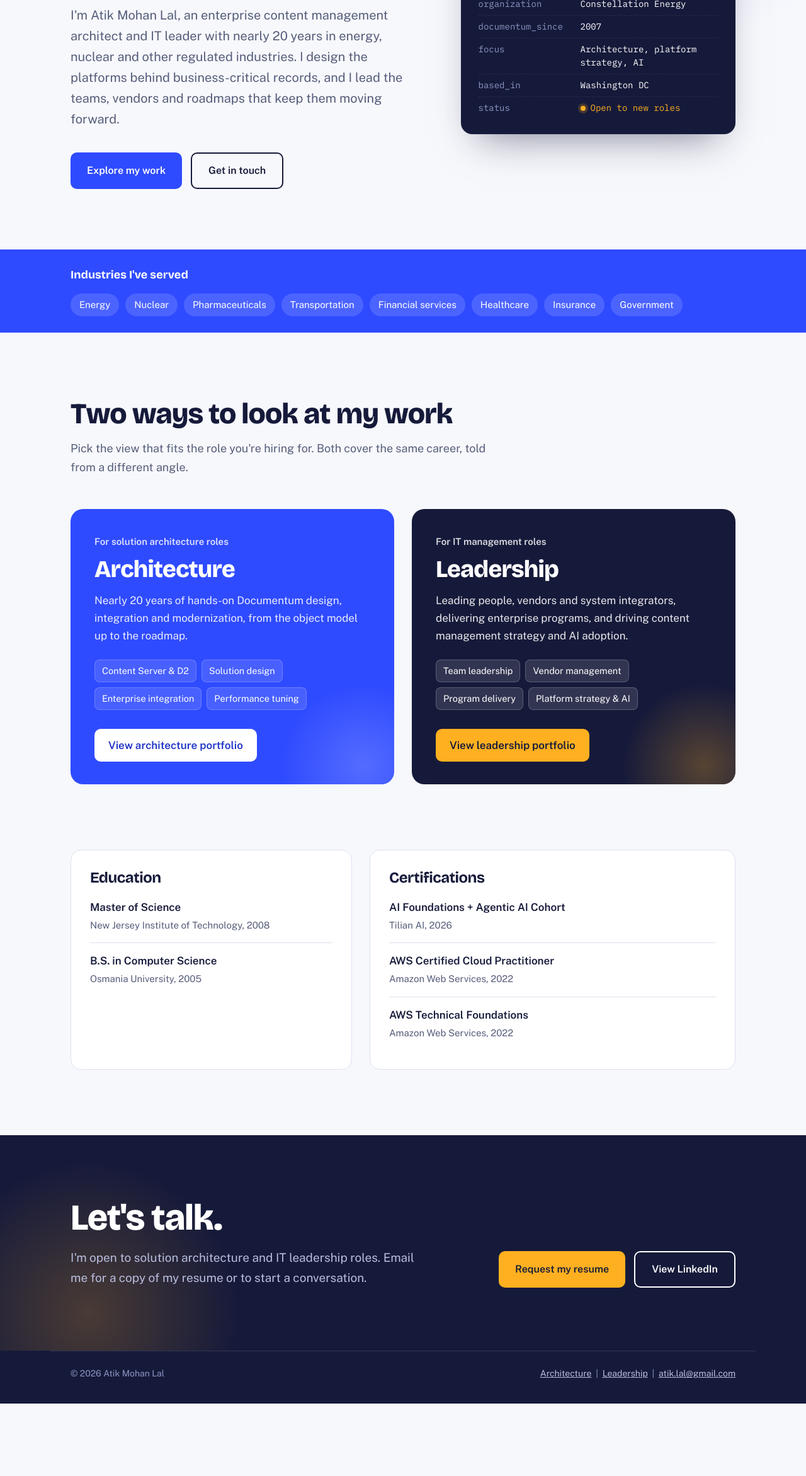
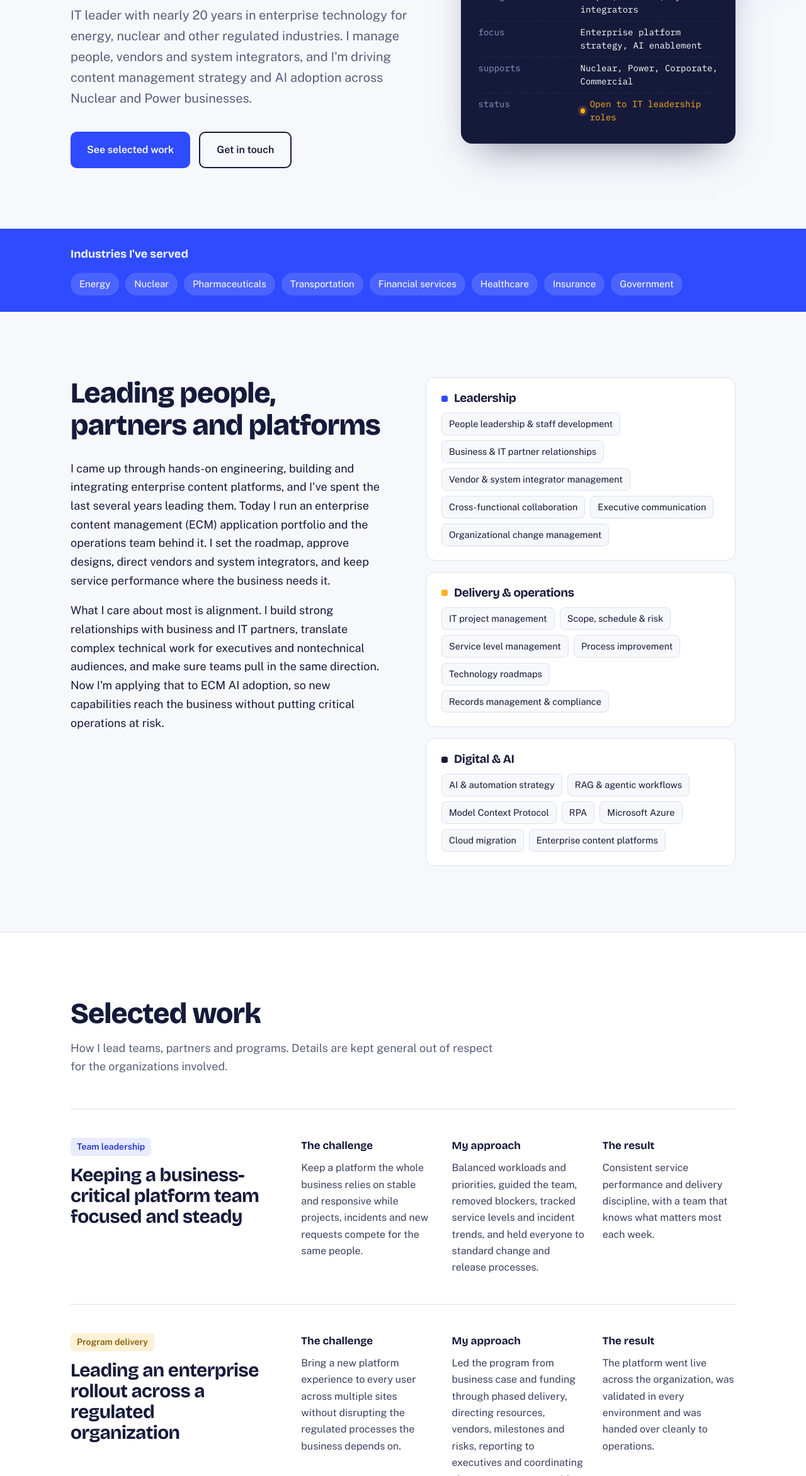
Before and after one commit to atiklal/atiklal.github.io, a plain HTML site: page index.html in a window 1280 px wide. Shown: the part 457-2800 px from the top of the page at 63% size. Before the commit the page ends 2685 px from the top, so only its background shows below. Drawn offline with nearby package versions, Linux system fonts and the light colour scheme.

Commit message:
Update title and description in index.html

```diff
--- a/index.html
+++ b/index.html
@@ -3,8 +3,8 @@
 <head>
 <meta charset="UTF-8">
 <meta name="viewport" content="width=device-width, initial-scale=1.0">
-<title>Atik Mohan Lal | Enterprise Content Management Architect &amp; IT Leader</title>
-<meta name="description" content="Atik Mohan Lal is an enterprise content management architect and IT leader with nearly 20 years of experience in energy, nuclear and other regulated industries.">
+<title>Atik Mohan Lal | IT Leader, Content Management &amp; AI Enablement</title>
+<meta name="description" content="Atik Mohan Lal is an IT leader with nearly 20 years in enterprise technology, leading teams, vendors and system integrators and driving digital strategy and AI adoption for energy and nuclear organizations.">
 <link rel="preconnect" href="https://fonts.googleapis.com">
 <link rel="preconnect" href="https://fonts.gstatic.com" crossorigin>
 <link href="https://fonts.googleapis.com/css2?family=Bricolage+Grotesque:opsz,wght@12..96,500;12..96,700;12..96,800&family=Public+Sans:ital,wght@0,400;0,500;0,600;1,400&family=IBM+Plex+Mono:wght@400;500&display=swap" rel="stylesheet">
@@ -174,26 +174,6 @@
     .object::after{display:none}
   }
   @media print{.nav,.actions,.hero::before,.contact::after{display:none}.contact,footer{background:#fff;color:var(--ink)}}
-
-  /* Landing paths */
-  .paths{display:grid;grid-template-columns:1fr 1fr;gap:28px}
-  .path{display:flex;flex-direction:column;border-radius:20px;padding:40px 38px 36px;text-decoration:none;position:relative;overflow:hidden;transition:transform .2s, box-shadow .2s}
-  .path:hover{transform:translateY(-3px);box-shadow:0 26px 50px -30px rgba(22,26,58,.6)}
-  .path.arch{background:var(--cobalt);color:#fff}
-  .path.lead{background:var(--ink);color:#fff}
-  .path::after{content:"";position:absolute;right:-90px;bottom:-110px;width:280px;height:280px;border-radius:50%;pointer-events:none}
-  .path.arch::after{background:radial-gradient(circle, rgba(255,255,255,.18), rgba(255,255,255,0) 65%)}
-  .path.lead::after{background:radial-gradient(circle, rgba(255,176,32,.28), rgba(255,176,32,0) 65%)}
-  .path .for{font-size:15px;font-weight:600;opacity:.85;margin-bottom:10px}
-  .path h3{font-size:clamp(28px,3.2vw,38px);font-weight:800;margin-bottom:14px}
-  .path p{font-size:17px;opacity:.9;max-width:30em;margin-bottom:24px}
-  .path .chips li{background:rgba(255,255,255,.12);border-color:rgba(255,255,255,.2);color:#fff}
-  .path .go{margin-top:auto;padding-top:30px;font-weight:700;font-size:17px;display:inline-flex;align-items:center;gap:10px}
-  .path .go span{display:inline-block;padding:12px 22px;border-radius:10px}
-  .path.arch .go span{background:#fff;color:var(--cobalt-deep)}
-  .path.lead .go span{background:var(--saffron);color:var(--ink)}
-  @media (max-width:860px){.paths{grid-template-columns:1fr}.path{padding:32px 26px 28px}}
-  @media (prefers-reduced-motion:reduce){.path,.path:hover{transition:none;transform:none}}
 </style>
 </head>
 <body>
@@ -204,8 +184,9 @@
     <a class="logo" href="#top" aria-label="Atik Mohan Lal, back to top"><i aria-hidden="true"></i>Atik Mohan Lal</a>
     <nav aria-label="Main">
       <ul>
-        <li><a href="architect/">Architecture</a></li>
-        <li><a href="leadership/">Leadership</a></li>
+        <li><a href="#about">About</a></li>
+        <li><a href="#work">Selected work</a></li>
+        <li><a href="#experience">Experience</a></li>
         <li><a class="pill" href="#contact">Get in touch</a></li>
       </ul>
     </nav>
@@ -216,10 +197,10 @@
   <section class="hero" id="top">
     <div class="wrap">
       <div>
-        <h1>Enterprise content, built and led for regulated industries.</h1>
-        <p class="lede">I'm Atik Mohan Lal, an enterprise content management architect and IT leader with nearly 20 years in energy, nuclear and other regulated industries. I design the platforms behind business-critical records, and I lead the teams, vendors and roadmaps that keep them moving forward.</p>
+        <h1>Leading the teams and technology behind regulated operations</h1>
+        <p class="lede">IT leader with nearly 20 years in enterprise technology for energy, nuclear and other regulated industries. I manage people, vendors and system integrators, and I'm driving content management strategy and AI adoption across Nuclear and Power businesses.</p>
         <div class="actions">
-          <a class="btn btn-primary" href="#paths">Explore my work</a>
+          <a class="btn btn-primary" href="#work">See selected work</a>
           <a class="btn btn-secondary" href="#contact">Get in touch</a>
         </div>
       </div>
@@ -233,13 +214,13 @@
           </div>
         </div>
         <dl class="props">
-          <div><dt>role</dt><dd>ECM Architect &amp; IT Leader</dd></div>
+          <div><dt>role</dt><dd>IT Leader</dd></div>
           <div><dt>current</dt><dd>Content Management Portfolio Lead</dd></div>
-          <div><dt>organization</dt><dd>Constellation Energy</dd></div>
-          <div><dt>documentum_since</dt><dd>2007</dd></div>
-          <div><dt>focus</dt><dd>Architecture, platform strategy, AI</dd></div>
-          <div><dt>based_in</dt><dd>Washington DC</dd></div>
-          <div><dt>status</dt><dd><span class="status">Open to new roles</span></dd></div>
+          <div><dt>team</dt><dd>9-person operations team</dd></div>
+          <div><dt>manages</dt><dd>People, vendors, system integrators</dd></div>
+          <div><dt>focus</dt><dd>Enterprise platform strategy, AI enablement</dd></div>
+          <div><dt>supports</dt><dd>Nuclear, Power, Corporate, Commercial</dd></div>
+          <div><dt>status</dt><dd><span class="status">Open to IT leadership roles</span></dd></div>
         </dl>
       </aside>
     </div>
@@ -254,32 +235,143 @@
     </div>
   </div>
 
-  <section class="section" id="paths">
+  <section class="section" id="about">
+    <div class="wrap about">
+      <div class="about-copy">
+        <div class="section-head" style="margin-bottom:28px">
+          <h2>Leading people, partners and platforms</h2>
+        </div>
+        <p>I came up through hands-on engineering, building and integrating enterprise content platforms, and I've spent the last several years leading them. Today I run an enterprise content management (ECM) application portfolio and the operations team behind it. I set the roadmap, approve designs, direct vendors and system integrators, and keep service performance where the business needs it.</p>
+        <p>What I care about most is alignment. I build strong relationships with business and IT partners, translate complex technical work for executives and nontechnical audiences, and make sure teams pull in the same direction. Now I'm applying that to ECM AI adoption, so new capabilities reach the business without putting critical operations at risk.</p>
+      </div>
+      <div class="skillsets">
+        <div class="skillset">
+          <h3>Leadership</h3>
+          <ul class="chips">
+            <li>People leadership &amp; staff development</li><li>Business &amp; IT partner relationships</li><li>Vendor &amp; system integrator management</li><li>Cross-functional collaboration</li><li>Executive communication</li><li>Organizational change management</li>
+          </ul>
+        </div>
+        <div class="skillset">
+          <h3>Delivery &amp; operations</h3>
+          <ul class="chips">
+            <li>IT project management</li><li>Scope, schedule &amp; risk</li><li>Service level management</li><li>Process improvement</li><li>Technology roadmaps</li><li>Records management &amp; compliance</li>
+          </ul>
+        </div>
+        <div class="skillset">
+          <h3>Digital &amp; AI</h3>
+          <ul class="chips">
+            <li>AI &amp; automation strategy</li><li>RAG &amp; agentic workflows</li><li>Model Context Protocol</li><li>RPA</li><li>Microsoft Azure</li><li>Cloud migration</li><li>Enterprise content platforms</li>
+          </ul>
+        </div>
+      </div>
+    </div>
+  </section>
+
+  <section class="section work" id="work">
     <div class="wrap">
       <div class="section-head">
-        <h2>Two ways to look at my work</h2>
-        <p>Pick the view that fits the role you're hiring for. Both cover the same career, told from a different angle.</p>
+        <h2>Selected work</h2>
+        <p>How I lead teams, partners and programs. Details are kept general out of respect for the organizations involved.</p>
       </div>
-      <div class="paths">
-        <a class="path arch" href="architect/">
-          <span class="for">For solution architecture roles</span>
-          <h3>Architecture</h3>
-          <p>Nearly 20 years of hands-on Documentum design, integration and modernization, from the object model up to the roadmap.</p>
-          <ul class="chips">
-            <li>Content Server &amp; D2</li><li>Solution design</li><li>Enterprise integration</li><li>Performance tuning</li>
-          </ul>
-          <span class="go"><span>View architecture portfolio</span></span>
-        </a>
-        <a class="path lead" href="leadership/">
-          <span class="for">For IT management roles</span>
-          <h3>Leadership</h3>
-          <p>Leading people, vendors and system integrators, delivering enterprise programs, and driving content management strategy and AI adoption.</p>
-          <ul class="chips">
-            <li>Team leadership</li><li>Vendor management</li><li>Program delivery</li><li>Platform strategy &amp; AI</li>
-          </ul>
-          <span class="go"><span>View leadership portfolio</span></span>
-        </a>
+
+      <article class="case">
+        <div class="case-title">
+          <span class="theme">Team leadership</span>
+          <h3>Keeping a business-critical platform team focused and steady</h3>
+        </div>
+        <div class="case-body">
+          <div><h4>The challenge</h4><p>Keep a platform the whole business relies on stable and responsive while projects, incidents and new requests compete for the same people.</p></div>
+          <div><h4>My approach</h4><p>Balanced workloads and priorities, guided the team, removed blockers, tracked service levels and incident trends, and held everyone to standard change and release processes.</p></div>
+          <div><h4>The result</h4><p>Consistent service performance and delivery discipline, with a team that knows what matters most each week.</p></div>
+        </div>
+      </article>
+
+      <article class="case">
+        <div class="case-title">
+          <span class="theme">Program delivery</span>
+          <h3>Leading an enterprise rollout across a regulated organization</h3>
+        </div>
+        <div class="case-body">
+          <div><h4>The challenge</h4><p>Bring a new platform experience to every user across multiple sites without disrupting the regulated processes the business depends on.</p></div>
+          <div><h4>My approach</h4><p>Led the program from business case and funding through phased delivery, directing resources, vendors, milestones and risks, reporting to executives and coordinating change management with business leaders.</p></div>
+          <div><h4>The result</h4><p>The platform went live across the organization, was validated in every environment and was handed over cleanly to operations.</p></div>
+        </div>
+      </article>
+
+      <article class="case">
+        <div class="case-title">
+          <span class="theme">Vendor leadership</span>
+          <h3>Steering vendors and integrators through major infrastructure moves</h3>
+        </div>
+        <div class="case-body">
+          <div><h4>The challenge</h4><p>Move a business-critical platform to new infrastructure, first to a new data center and then toward the cloud, using outside professional services teams.</p></div>
+          <div><h4>My approach</h4><p>Gave the vendor team technical direction and oversight from planning through execution, and now review statements of work, contracts and project artifacts so that scope, deliverables and accountability are clear.</p></div>
+          <div><h4>The result</h4><p>The data center move is complete, and a cloud migration is being set up on terms the business can hold its partners to.</p></div>
+        </div>
+      </article>
+
+      <article class="case">
+        <div class="case-title">
+          <span class="theme">Digital &amp; AI</span>
+          <h3>Driving AI adoption without risking critical operations</h3>
+        </div>
+        <div class="case-body">
+          <div><h4>The challenge</h4><p>With several AI and digital initiatives seeking access to enterprise content, leadership needed clear strategic direction on the approach.</p></div>
+          <div><h4>My approach</h4><p>Led an AI proof of concept integration into the enterprise content management platform, partnered with peer IT teams to set guardrails for data access and system load and shaped the integration strategy.</p></div>
+          <div><h4>The result</h4><p>AI teams got the content they needed without putting stability at risk, and leadership gained a sound basis for investment decisions.</p></div>
+        </div>
+      </article>
+    </div>
+  </section>
+
+  <section class="section" id="experience">
+    <div class="wrap">
+      <div class="section-head">
+        <h2>Experience</h2>
+        <p>Nearly two decades delivering enterprise technology, from hands-on engineering to leading teams and partners.</p>
       </div>
+      <ol class="timeline">
+        <li class="role">
+          <div class="years">2023 – now</div>
+          <div>
+            <h3>Content Management Portfolio Lead</h3>
+            <p class="org">Constellation Energy</p>
+            <p>Lead a 9-person operations team and the enterprise content management portfolio for Nuclear, Power, Corporate and Commercial business groups, directing vendors and system integrators and driving AI enablement.</p>
+          </div>
+        </li>
+        <li class="role">
+          <div class="years">2014 – 2022</div>
+          <div>
+            <h3>Enterprise Content Management Lead - Services Delivery &amp; Support</h3>
+            <p class="org">Reveille Software</p>
+            <p>Guided enterprise clients in financial services, healthcare, energy, insurance and government from discovery through delivery, training and support, and expanded scope through proof-of-value engagements.</p>
+          </div>
+        </li>
+        <li class="role">
+          <div class="years">2013</div>
+          <div>
+            <h3>Technical Team Lead</h3>
+            <p class="org">Amtrak</p>
+            <p>Headed the technical team for a new document management implementation that took the business from paper to digital.</p>
+          </div>
+        </li>
+        <li class="role">
+          <div class="years">2012 – 2013</div>
+          <div>
+            <h3>Sr. Application Designer/Developer</h3>
+            <p class="org">Dominion Power</p>
+            <p>Designed the security model for an enterprise-wide document management implementation and the environment for a new business unit.</p>
+          </div>
+        </li>
+        <li class="role">
+          <div class="years">2007 – 2012</div>
+          <div>
+            <h3>Documentum Developer</h3>
+            <p class="org">Mascon Global</p>
+            <p>Led development teams and mentored developers and administrators while delivering Documentum solutions for clients in oil and gas, nuclear energy and pharmaceuticals.</p>
+          </div>
+        </li>
+      </ol>
     </div>
   </section>
 
@@ -302,8 +394,8 @@
   <section class="contact" id="contact">
     <div class="wrap">
       <div>
-        <h2>Let's talk.</h2>
-        <p>I'm open to solution architecture and IT leadership roles. Email me for a copy of my resume or to start a conversation.</p>
+        <h2>Let's talk leadership.</h2>
+        <p>I'm open to IT management and digital leadership roles. Email me for a copy of my resume or to start a conversation.</p>
       </div>
       <div class="actions">
         <a class="btn btn-primary" href="mailto:atik.lal@gmail.com?subject=Resume%20request">Request my resume</a>
@@ -316,7 +408,7 @@
 <footer>
   <div class="wrap">
     <span>&copy; <span id="yr">2026</span> Atik Mohan Lal</span>
-    <span><a href="architect/">Architecture</a> &nbsp;|&nbsp; <a href="leadership/">Leadership</a> &nbsp;|&nbsp; <a href="mailto:atik.lal@gmail.com">atik.lal@gmail.com</a></span>
+    <span><a href="../">Home</a> &nbsp;|&nbsp; <a href="../architect/">Architecture portfolio</a> &nbsp;|&nbsp; <a href="mailto:atik.lal@gmail.com">atik.lal@gmail.com</a></span>
   </div>
 </footer>
 <script>document.getElementById('yr').textContent=new Date().getFullYear();</script>
```
